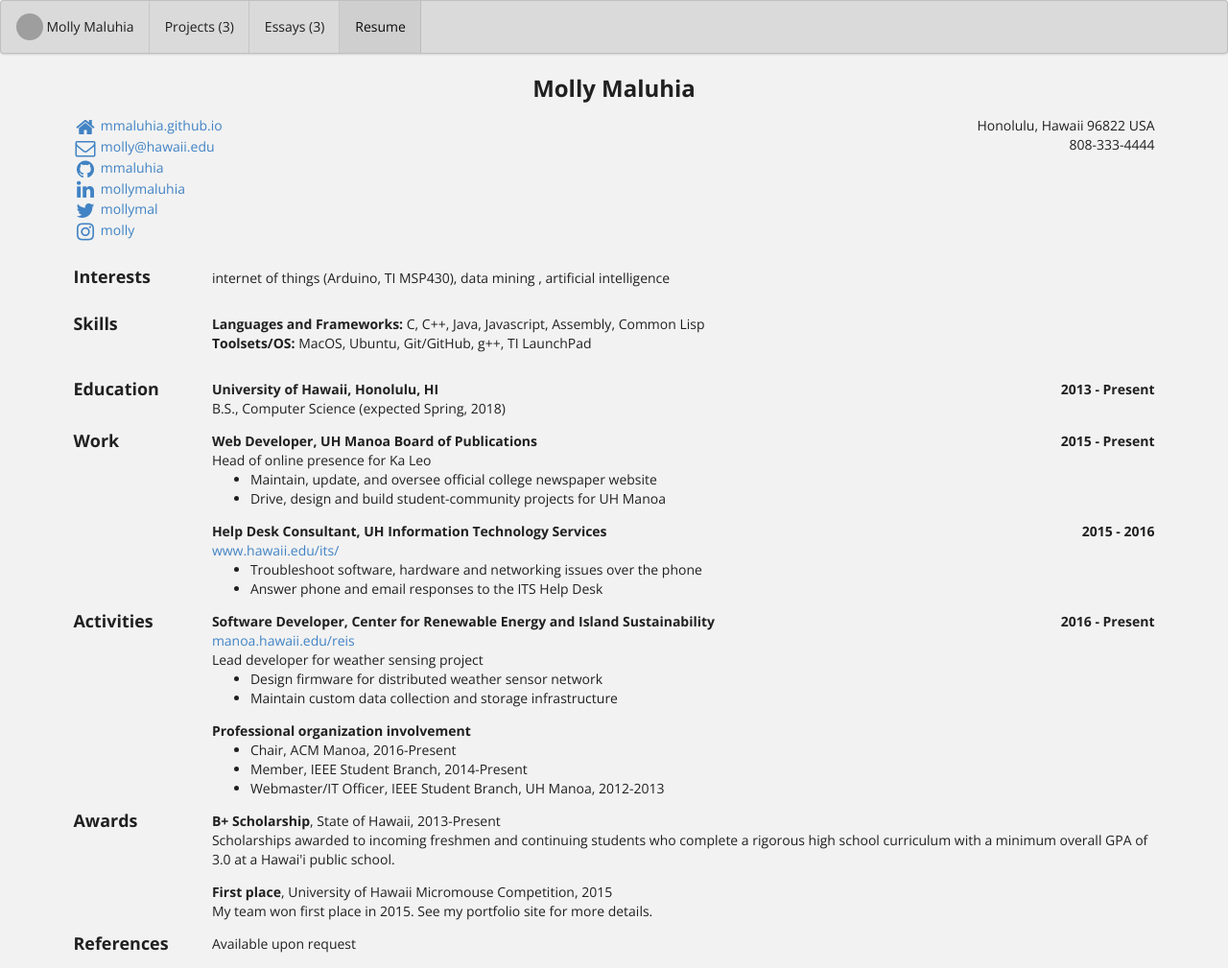
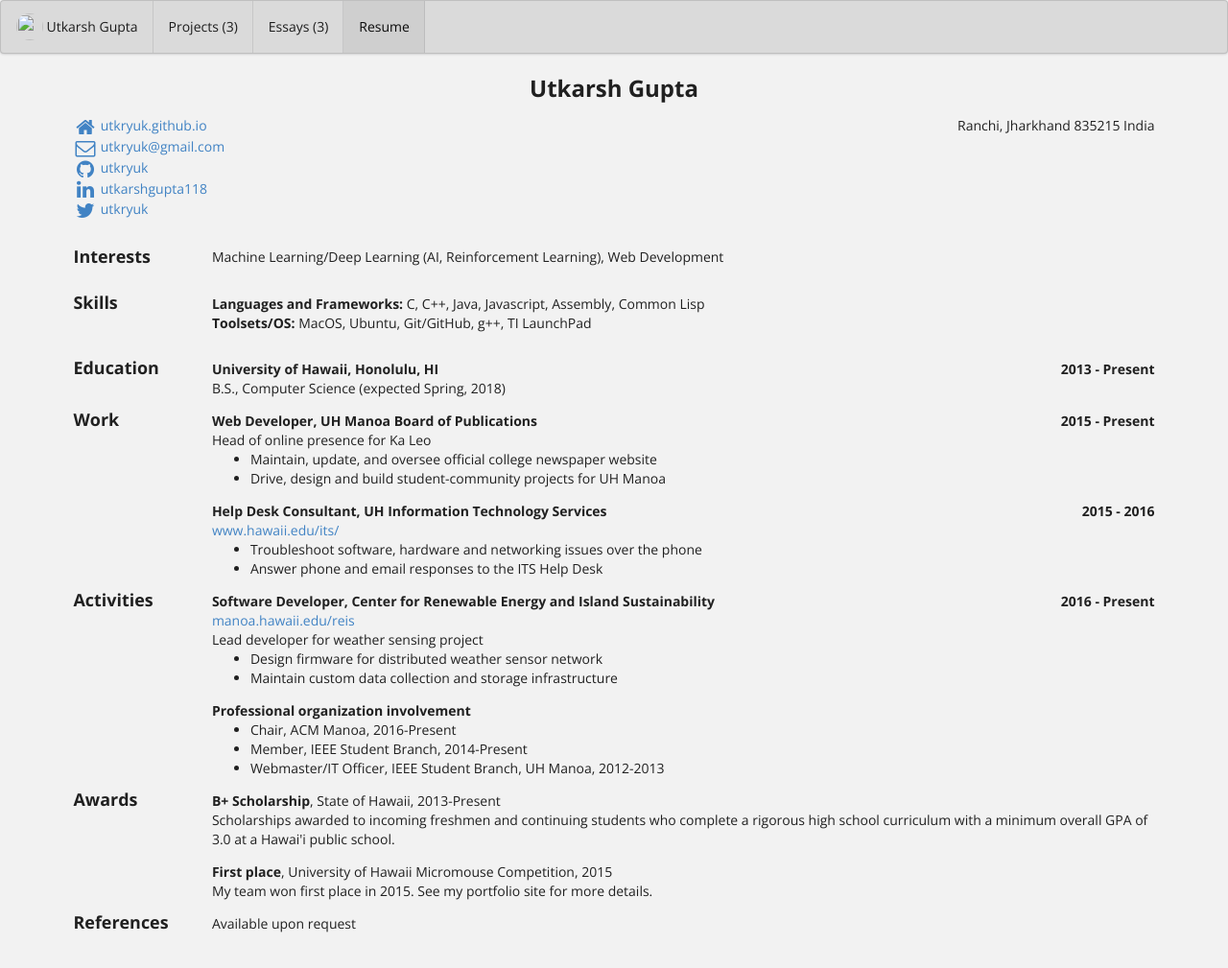
Before and after one commit to utkryuk/utkryuk.github.io, a Jekyll site: the page built from bio/index.html, in a window 1280 px wide. Shown: the whole page at 96% size. Built offline with Jekyll 4.4.1, drawn with Linux system fonts in a browser that asks for light colours; after the commit the page ends 987 px from its top, so only the background shows below that; grey boxes are pictures that could not be loaded.

Commit message:
Updated bio

```diff
--- a/_data/bio.json
+++ b/_data/bio.json
@@ -1,57 +1,47 @@
 {
   "basics": {
-    "name": "Molly Maluhia",
-    "label": "Student",
-    "picture": "https://techfolios.github.io/template/images/molly.png",
-    "email": "molly@hawaii.edu",
-    "phone": "808-333-4444",
-    "website": "https://mmaluhia.github.io",
-    "summary": "I am studying for a B.S. in Computer Science in the Department of Information and Computer Sciences at the University of Hawaii. I expect to graduate in Spring, 2020.",
+    "name": "Utkarsh Gupta",
+    "label": "Student, Developer, Quizzer",
+    "picture": "https://utkryuk.github.io/template/images/molly.png",
+    "email": "utkryuk@gmail.com",
+    "phone": "",
+    "website": "https://utkryuk.github.io",
+    "summary": "I am an 3rd year undergraduate student at Birla Institute of Technology, Mesra pursuing Bachelor of Engineering(B.E.) in Information Technology.",
     "location": {
       "address": "",
-      "postalCode": "96822",
-      "city": "Honolulu",
-      "countryCode": "USA",
-      "region": "Hawaii"
+      "postalCode": "835215",
+      "city": "Ranchi",
+      "countryCode": "India",
+      "region": "Jharkhand"
     },
     "profiles": [
       {
         "network": "github",
-        "username": "mmaluhia",
-        "url": "http://github.com/changeme"
+        "username": "utkryuk",
+        "url": "http://github.com/utkryuk"
       },
       {
         "network": "linkedin",
-        "username": "mollymaluhia",
-        "url": "http://linkedin.com/in/changeme"
+        "username": "utkarshgupta118",
+        "url": "http://linkedin.com/in/utkarshgupta118"
       },
       {
         "network": "twitter",
-        "username": "mollymal",
-        "url": "http://twitter.com/changeme"
-      },
-      {
-        "network": "instagram",
-        "username": "molly",
-        "url": "http://instagram.com/changeme"
+        "username": "utkryuk",
+        "url": "http://twitter.com/utkryuk"
       }
     ]
   },
   "interests": [
     {
-      "name": "internet of things",
+      "name": "Machine Learning/Deep Learning",
       "keywords": [
-        "Arduino",
-        "TI MSP430"
+        "AI",
+        "Reinforcement Learning"
       ]
     },
     {
-      "name": "data mining",
-      "keywords": [
-      ]
-    },
-    {
-      "name": "artificial intelligence",
+      "name": "Web Development",
       "keywords": [
       ]
     }
```
